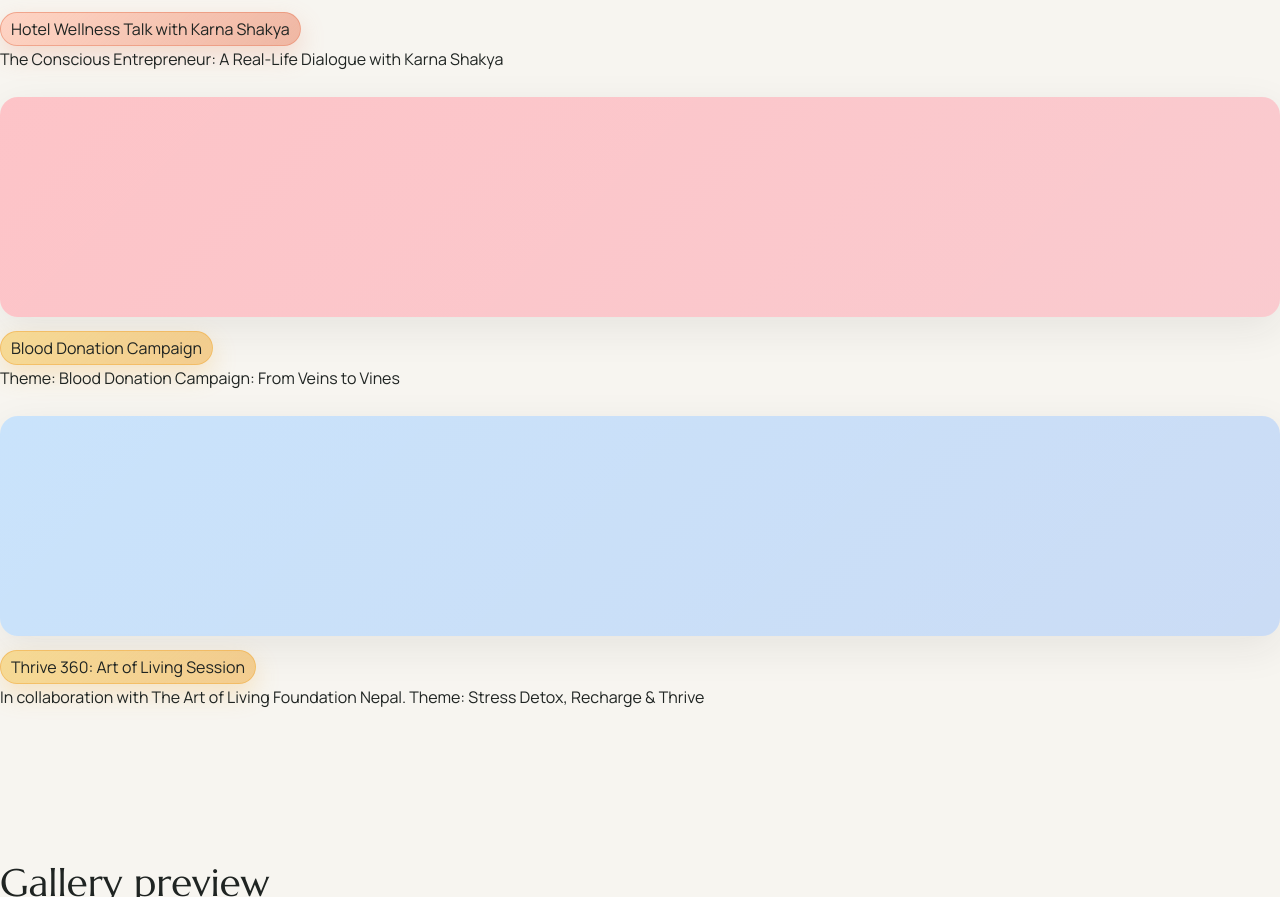
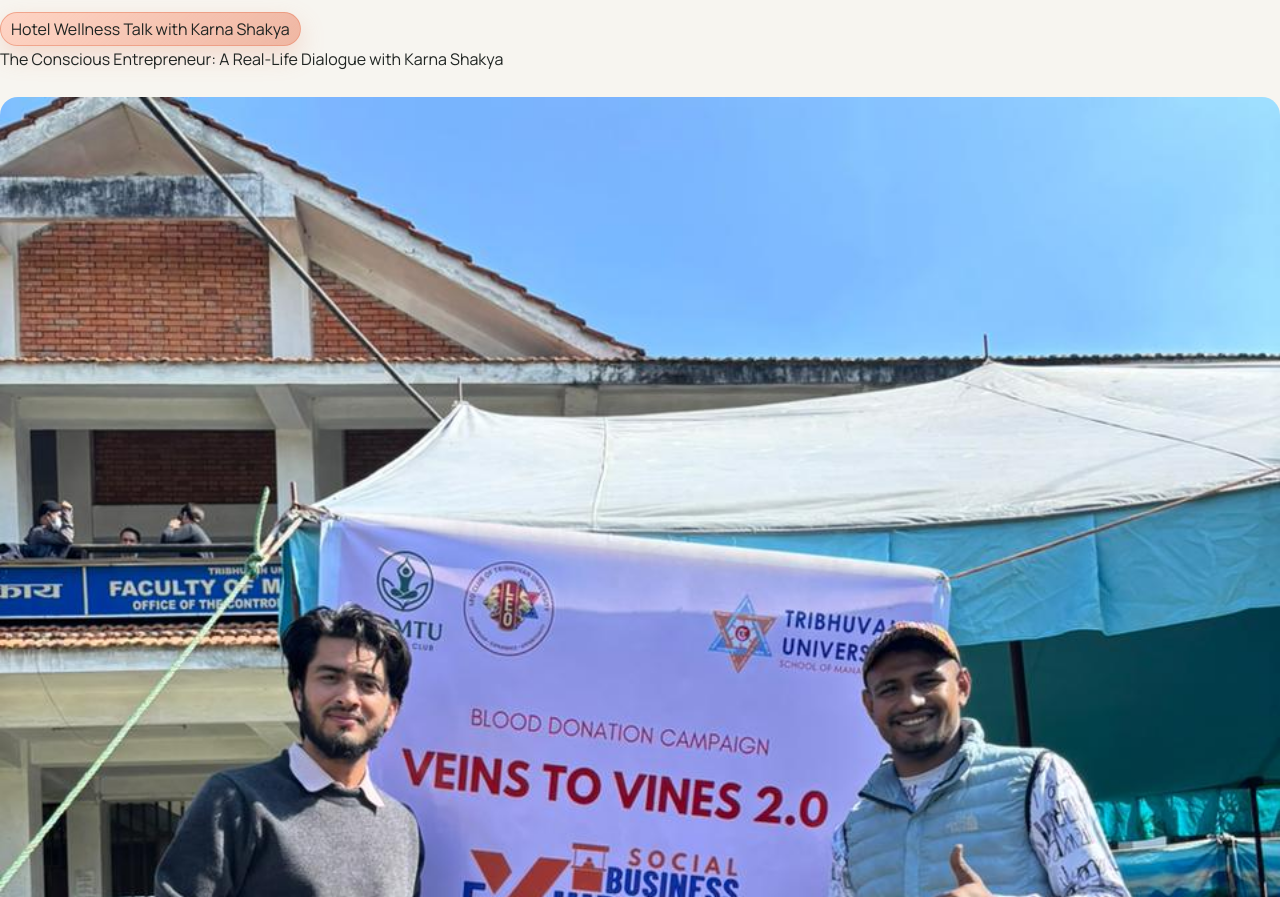
Before and after one commit to Lalitrajjoshi/PortfolioWebsite, a plain HTML site: page SomtuWellnessClub/events.html in a window 1280 px wide. Shown: the part 7195-8092 px from the top of the page. Drawn offline with nearby package versions, Linux system fonts and the light colour scheme.

Commit message:
blooddonation image updated

```diff
--- a/SomtuWellnessClub/events.html
+++ b/SomtuWellnessClub/events.html
@@ -90,7 +90,7 @@
             <p>The Conscious Entrepreneur: A Real-Life Dialogue with Karna Shakya</p>
           </div>
           <div class="card event-gallery-card" data-reveal>
-            <div class="event-placeholder event-placeholder-blood" aria-hidden="true"></div>
+            <img src="assets/images/Blooddonation/blooddonation.jpg" alt="Blood Donation Campaign" loading="lazy" />
             <h3 class="mt-4"><span class="event-title-highlight">Blood Donation Campaign</span></h3>
             <p>Theme: Blood Donation Campaign: From Veins to Vines</p>
           </div>
```
Also changed, not shown: SomtuWellnessClub/assets/images/Blooddonation/blooddonation.jpg (added).
